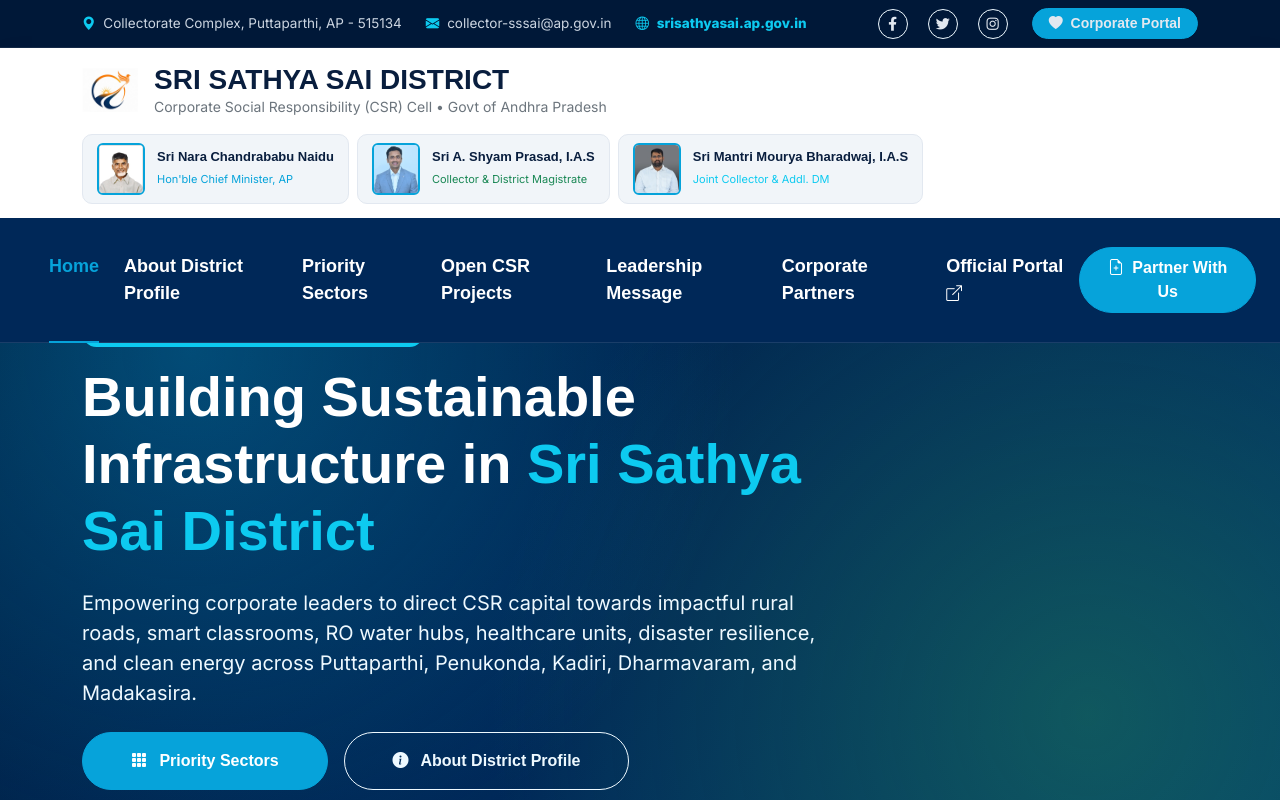
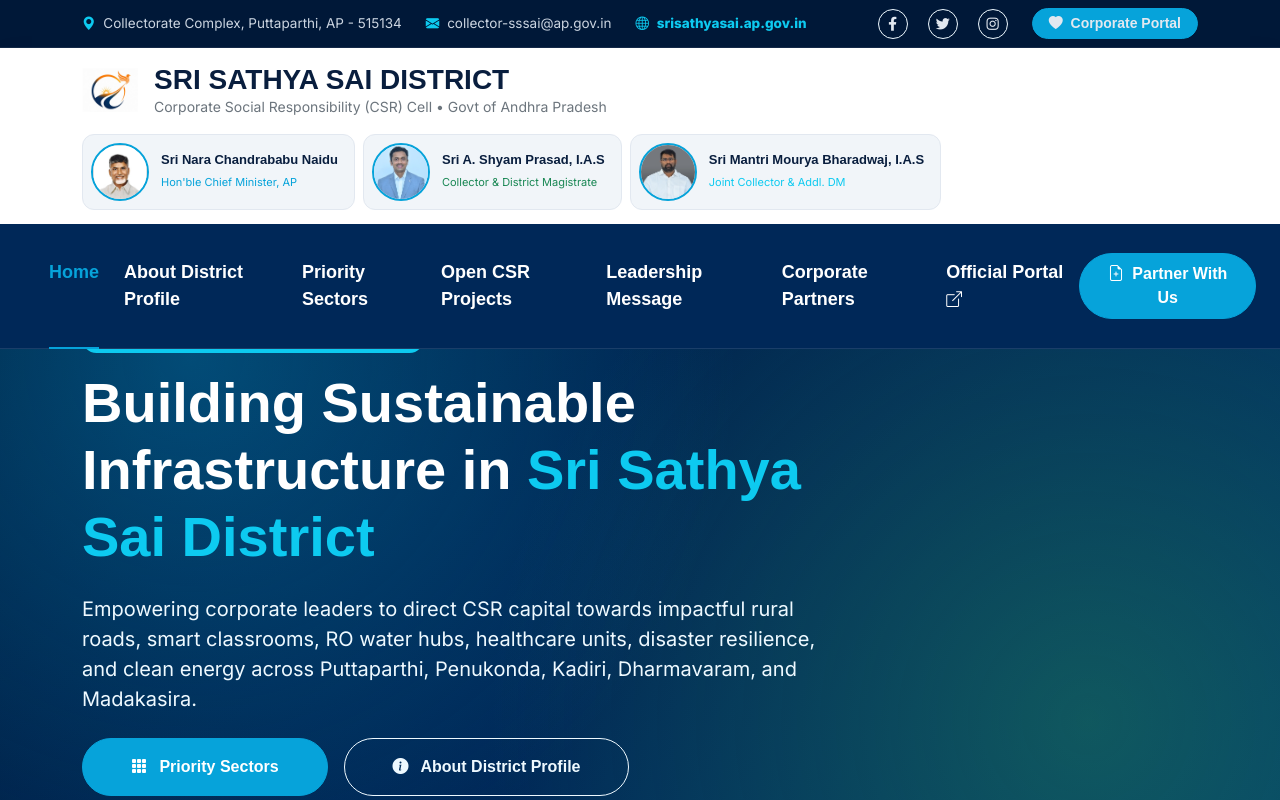
Before and after one commit to srisathyasaicsrs/CSR, a plain HTML site: page index.html in a window 1280 px wide. Shown: the top 800 px of the page. Drawn offline with nearby package versions, Linux system fonts and the light colour scheme; a web font is replaced by a local one.

Commit message:
Enlarge officer header badge photos for visibility
CM, Collector, and Joint Collector photos in the header were 48x52px
rectangles - too small to make out clearly. Bumped to 58x58px circles
with top-aligned cropping so faces aren't cut off, matching the
photo treatment already used in the Leadership Message section.

```diff
--- a/index.html
+++ b/index.html
@@ -75,18 +75,20 @@
             display: flex;
             align-items: center;
             gap: 12px;
-            padding: 8px 14px;
-            border-radius: 10px;
+            padding: 8px 16px 8px 8px;
+            border-radius: 12px;
             background: #F1F5F9;
             border: 1px solid #E2E8F0;
         }
 
         .officer-img {
-            width: 48px;
-            height: 52px;
+            width: 58px;
+            height: 58px;
             object-fit: cover;
-            border-radius: 6px;
+            object-position: top center;
+            border-radius: 50%;
             border: 2px solid var(--primary);
+            flex-shrink: 0;
         }
 
         /* Sector Grid Box Enhancements */
```
